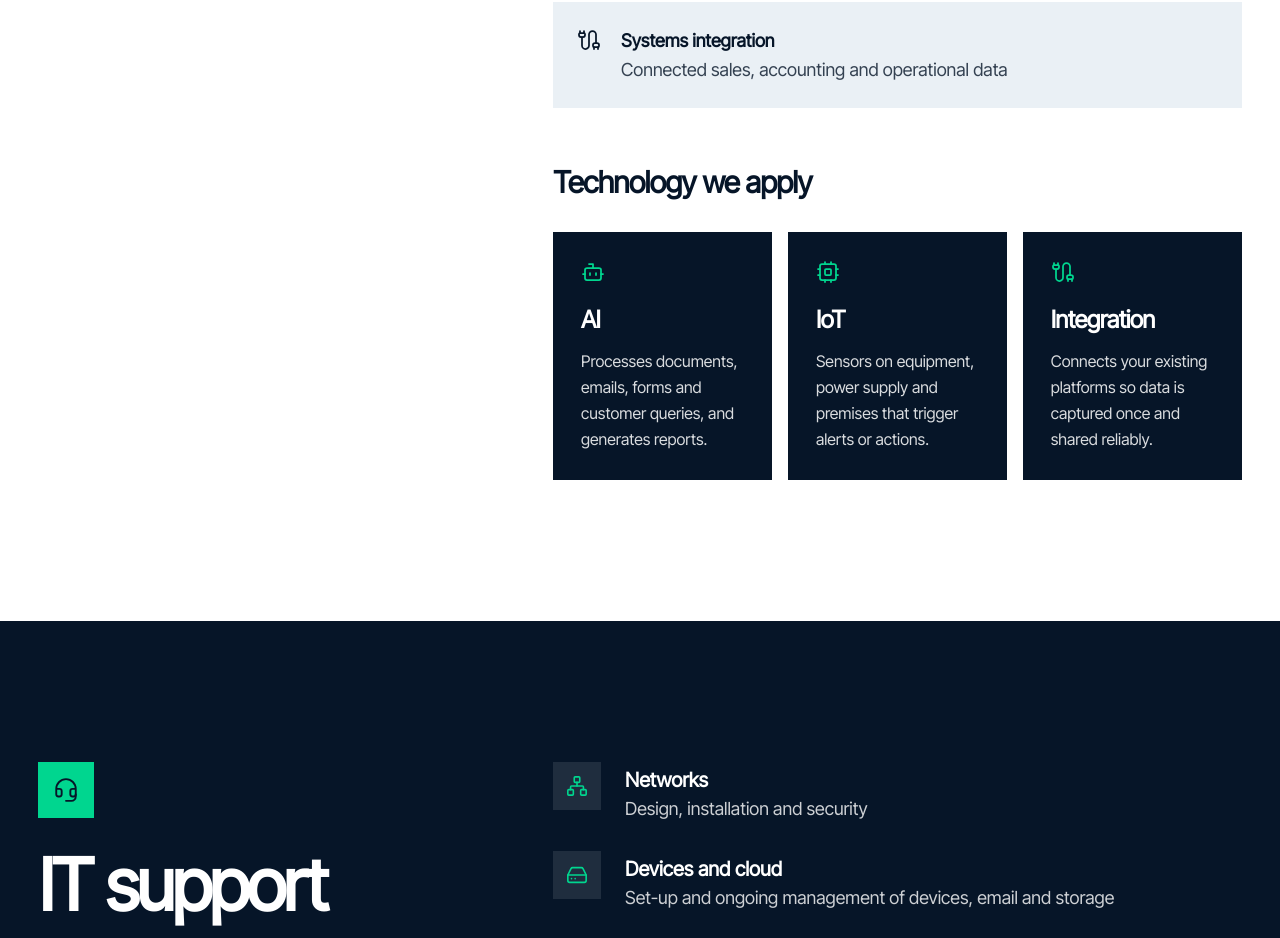
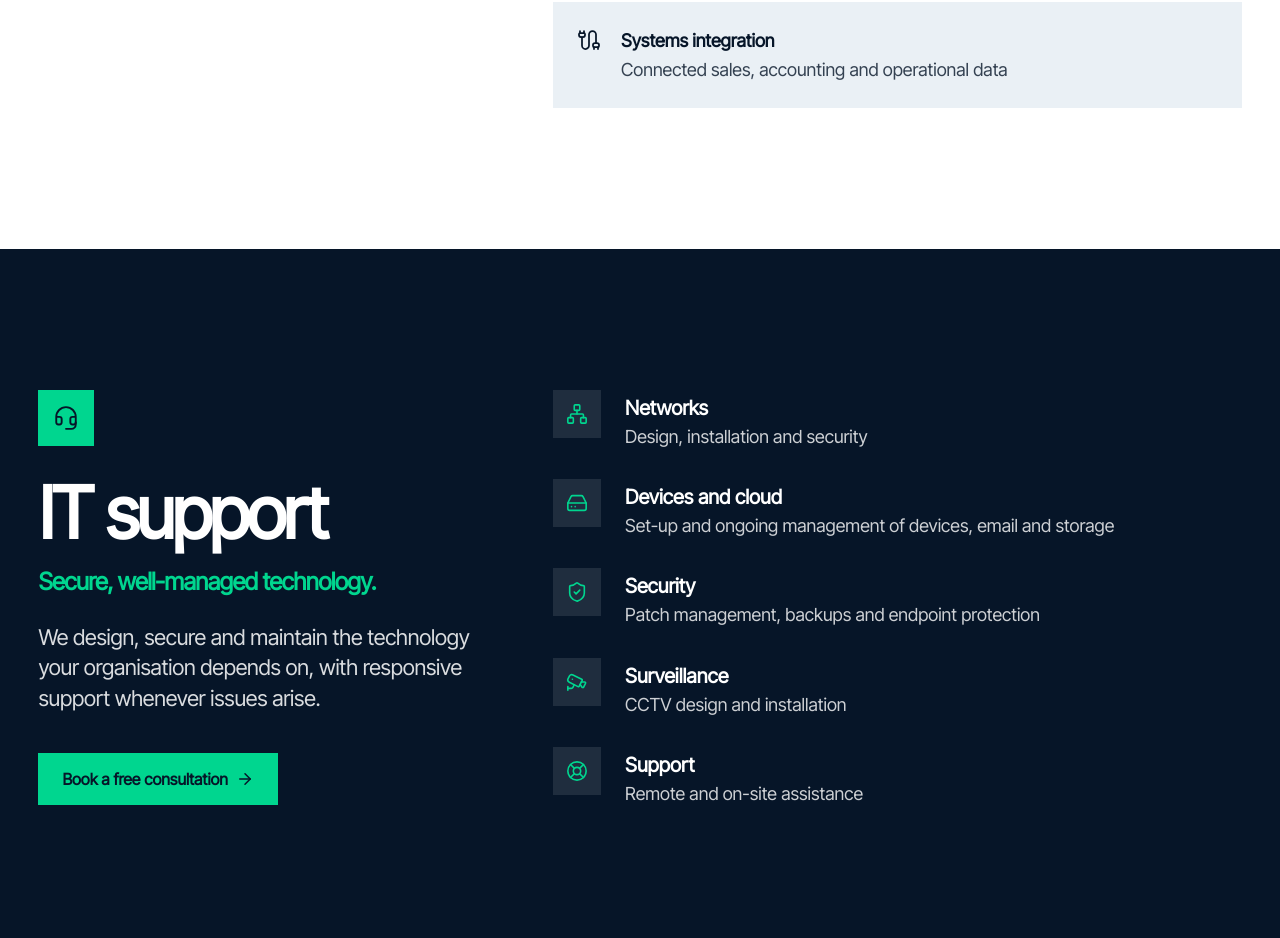
Before and after one commit to EmperorKaido99/Sibrix-Website-, a React (Vite) app: page /services in a window 1280 px wide. Shown: the part 1257-2195 px from the top of the page. Built offline with nearby package versions, Linux system fonts and the light colour scheme.

Commit message:
Services: remove the repetitive 'Technology we apply' block
Co-Authored-By: Claude Opus 5.5 <noreply@anthropic.com>

```diff
--- a/src/components/ServicesDetail.tsx
+++ b/src/components/ServicesDetail.tsx
@@ -1,16 +1,10 @@
 import { bookingLink } from "@/lib/booking";
 import { Link } from "react-router-dom";
-import { ArrowRight, Bot, Cable, Cpu } from "lucide-react";
+import { ArrowRight } from "lucide-react";
 import AnimateOnScroll from "./AnimateOnScroll";
 import { EXTRAS, LEAD_OFFERS } from "@/data/offers";
 
 const [automation, itSupport] = LEAD_OFFERS;
-
-const howWeAutomate = [
-  { icon: Bot, title: "AI", detail: "Processes documents, emails, forms and customer queries, and generates reports." },
-  { icon: Cpu, title: "IoT", detail: "Sensors on equipment, power supply and premises that trigger alerts or actions." },
-  { icon: Cable, title: "Integration", detail: "Connects your existing platforms so data is captured once and shared reliably." },
-];
 
 // Services page: the two lead offers in depth, then the three extras.
 const ServicesDetail = () => (
@@ -31,7 +25,7 @@ const ServicesDetail = () => (
             </Link>
           </div>
         </AnimateOnScroll>
-        <div className="lg:col-span-7 space-y-14">
+        <div className="lg:col-span-7">
           <div>
             <AnimateOnScroll>
               <h3 className="text-3xl font-semibold tracking-tight">Typical engagements</h3>
@@ -49,22 +43,6 @@ const ServicesDetail = () => (
                 </AnimateOnScroll>
               ))}
             </ul>
-          </div>
-          <div>
-            <AnimateOnScroll>
-              <h3 className="text-3xl font-semibold tracking-tight">Technology we apply</h3>
-            </AnimateOnScroll>
-            <div className="mt-8 grid grid-cols-1 md:grid-cols-3 gap-4">
-              {howWeAutomate.map((h, i) => (
-                <AnimateOnScroll key={h.title} delay={i * 0.06} className="h-full">
-                  <div className="h-full field-navy p-7">
-                    <h.icon size={24} strokeWidth={1.75} className="text-green" aria-hidden="true" />
-                    <h4 className="mt-5 text-2xl font-semibold tracking-tight">{h.title}</h4>
-                    <p className="mt-3 text-base leading-relaxed text-paper/85">{h.detail}</p>
-                  </div>
-                </AnimateOnScroll>
-              ))}
-            </div>
           </div>
         </div>
       </div>
```
Also changed, not shown: 1 other file (tests, documents, lock files or other folders).
